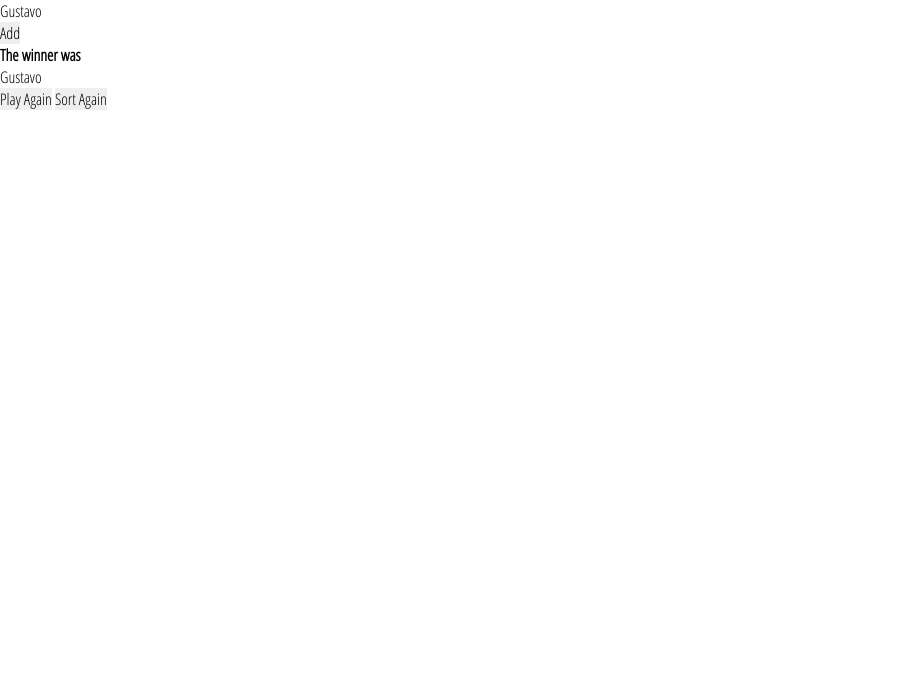
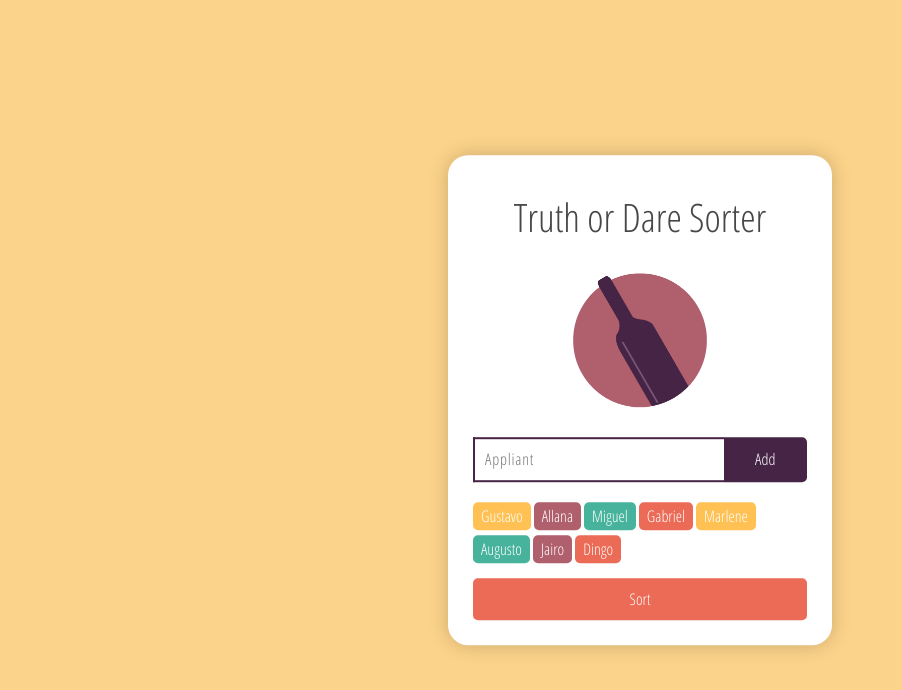
Before and after one commit to gustavohks2/truth-or-dare-sorter, a plain HTML site: page index.html in a window 1280 px wide. Shown: the whole page, without its empty margins (0-902 px from the left). Drawn offline with Linux system fonts and the light colour scheme.

Commit message:
Style the front card

```diff
--- a/css/style.css
+++ b/css/style.css
@@ -11,6 +11,8 @@
   font-family: "Open Sans Condensed", sans-serif;
 }
 
+html, body { height: 100%; background-color: #fcd38a; }
+
 ul, ol { list-style: none; }
 
 img, video { max-width: 100%; height: auto; }
@@ -20,3 +22,101 @@ img, video { max-width: 100%; height: auto; }
   clear: both;
   display: table;
 }
+
+.front-card-container,
+.back-card-container {
+  width: 30%;
+  opacity: 0;
+  min-width: 280px;
+  max-width: 520px;
+  min-height: 450px;
+  position: absolute;
+  top: 50%;
+  left: 50%;
+  transform: translate(-50%, -50%);
+  animation: slideDown .8s ease-in-out .4s forwards;
+}
+
+.front-card,
+.back-card {
+  width: 100%;
+  height: 100%;
+  padding: 25px;
+  background: #fff;
+  position: relative;
+  border-radius: 20px;
+  box-shadow: 0 0 20px rgba(0, 0, 0, 0.2);
+}
+
+.front-card button,
+.back-card button { cursor: pointer; }
+
+.front-card h2 {
+  color: #474747;
+  font-weight: 100;
+  margin-top: 10px;
+  font-size: 2.45em;
+  text-align: center;
+}
+
+.front-card .bottle {
+  width: 40%;
+  padding-bottom: 40%;
+  margin: 30px auto;
+  background: url("../img/bottle.png") no-repeat center / 100%;
+}
+
+.front-card input[type="text"] {
+  width: 75%;
+  float: left;
+  height: 45px;
+  padding: 10px;
+  border: 2px solid #462446;
+  border-right: none;
+  letter-spacing: 0.05em;
+}
+
+.front-card .add-applicant {
+  width: 25%;
+  color: #fff;
+  height: 45px;
+  padding: 10px;
+  display: block;
+  background: #462446;
+  border-top-right-radius: 5px;
+  border-bottom-right-radius: 5px;
+}
+
+.front-card .tags-container { margin-top: 15px; }
+
+.front-card .tags-container .applicant {
+  color: #fff;
+  margin-top: 5px;
+  padding: 3px 8px;
+  border-radius: 5px;
+  display: inline-block;
+}
+
+.front-card .sort-btn {
+  width: 100%;
+  color: #fff;
+  padding: 10px;
+  margin-top: 15px;
+  border-radius: 5px;
+  background-color: #EB6B56;
+  transition: background .2s ease-in-out;
+}
+
+.front-card .sort-btn:hover {
+  background: #c65b49;
+}
+
+.back-card {
+  display: none;
+}
+
+@keyframes slideDown {
+  0% { opacity: 0; transform: translate(-50%, -100%);}
+  65% { transform: translate(-50%, -40%);}
+  100% { opacity: 1; transform: translate(-50%, -50%);}
+}
--- a/index.html
+++ b/index.html
@@ -12,18 +12,32 @@
     <title>Truth or Dare Sorter</title>
   </head>
   <body>
-    <section class="front-card">
-      <div class="bottle"></div>
-      <div class="tags-container">
-        <span class="applicant">Gustavo</span>
+    <section class="back-card-container">
+      <div class="back-card">
+        <h2>The winner was</h2>
+        <p id="result">Gustavo</p>
+        <button id="play-again-btn" type="button" class="play-again btn">Play Again</button>
+        <button id="sort-again-btn" type="button" class="sort-again btn">Sort Again</button>
       </div>
-      <button id="add-applicant-btn" type="button" class="add-applicant btn">Add</button>
     </section>
-    <section class="back-card">
-      <h2>The winner was</h2>
-      <p id="result">Gustavo</p>
-      <button id="play-again-btn" type="button" class="play-again btn">Play Again</button>
-      <button id="sort-again-btn" type="button" class="sort-again btn">Sort Again</button>
+    <section class="front-card-container">
+      <div class="front-card">
+        <h2>Truth or Dare Sorter</h2>
+        <div class="bottle"></div>
+        <input type="text" placeholder="Appliant">
+        <button id="add-applicant-btn" type="button" class="add-applicant">Add</button>
+        <div class="tags-container">
+          <span class="applicant" style="background-color: #FFC153;">Gustavo</span>
+          <span class="applicant" style="background-color: #B05F6D;">Allana</span>
+          <span class="applicant" style="background-color: #47B39D;">Miguel</span>
+          <span class="applicant" style="background-color: #EB6B56;">Gabriel</span>
+          <span class="applicant" style="background-color: #FFC153;">Marlene</span>
+          <span class="applicant" style="background-color: #47B39D;">Augusto</span>
+          <span class="applicant" style="background-color: #B05F6D;">Jairo</span>
+          <span class="applicant" style="background-color: #EB6B56;">Dingo</span>
+        </div>
+        <button id="sort-btn" type="button" name="button" class="sort-btn">Sort</button>
+      </div>
     </section>
     <script src="js/main.js"></script>
   </body>
```
Also changed, not shown: img/wine-bottle.svg (deleted).
